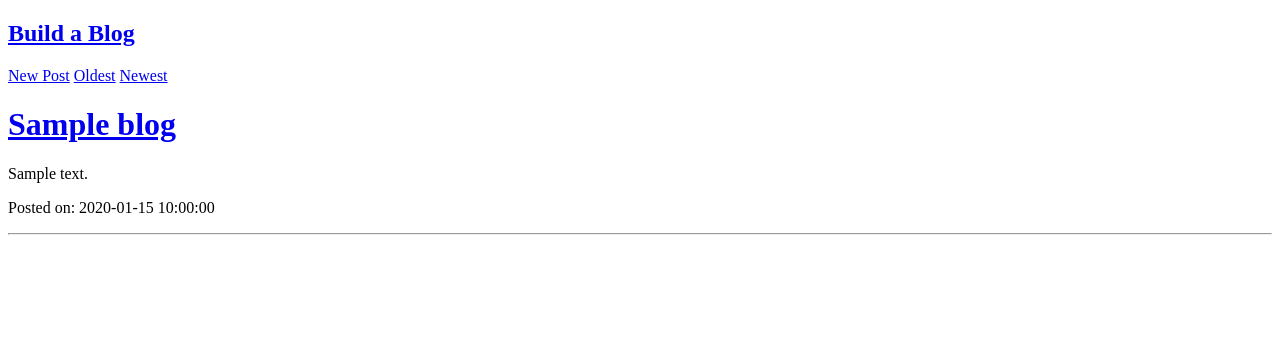
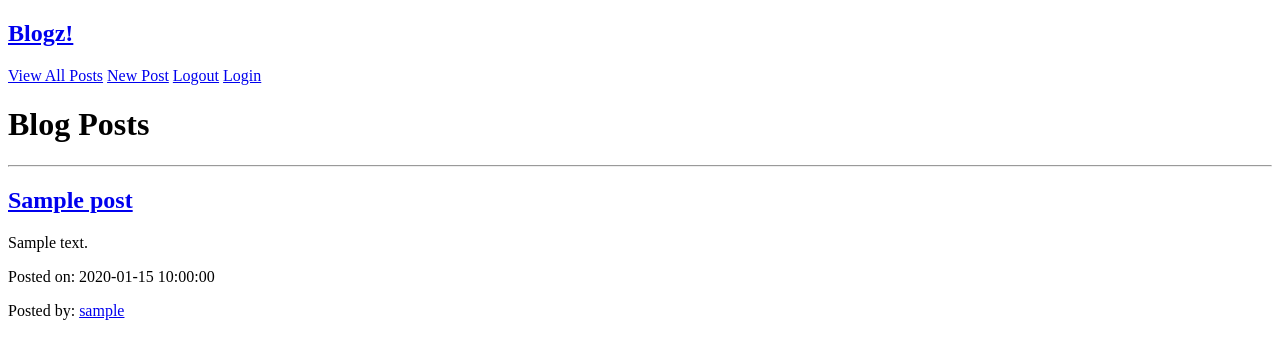
Before and after one commit to anhvuhoangvu/blogz, a Flask app: template templates/blog.html in a window 1280 px wide. Shown: the top 359 px of the page. Run offline with Flask 2, Linux system fonts and the light colour scheme; the visitor is signed in with stand-in values (Sample User, id 1); tables that the repository leaves empty hold one stand-in row (values such as "Sample post"); the template is opened without the code that fills it: most values are stand-ins (such as "Sample title", 1, 10 or a date in 2020); data that the repository does not hold is empty.

Commit message:
added more html templates

```diff
--- a/templates/base.html
+++ b/templates/base.html
@@ -8,10 +8,11 @@
   <body>
     <div class="container">
       <nav class="header">
-        <h1 class="title"><a href="/blog">Build a Blog</a></h1>
-        <a href="/post" class="left">New Post</a>
-        <a href="/blog?sort=oldest" class="right">Oldest</a>
-        <a href="/blog?sort=newest" class="right newest">Newest</a>
+        <h1 class="title"><a href="/">Blogz!</a></h1>
+        <a href="/blog" class="left spacing">View All Posts</a>
+        <a href="/newpost"><i class="fa fa-pencil" aria-hidden="true"></i> New Post</a>
+        <a href="/logout" class="right"><i class="fa fa-sign-out"></i> Logout</a>
+        <a href="/login" class="right spacing"><i class="fa fa-sign-in"></i> Login</a>
       </nav>
       {% block content %}
       {% endblock %}
--- a/templates/blog.html
+++ b/templates/blog.html
@@ -1,18 +1,16 @@
 {% extends "base.html" %}
 
 {% block content %}
-      <div class="content content-text wow fadeIn">
-        {% if blogs|length == 0 %}
-        <p>No blogs yet</p>
-        {% endif %}
-        {% for blog in blogs %}
-        <h1><a href="/blog?id={{blog.id}}">{{blog.title}}</a></h1>
-
-        <p>{{blog.body}}</p>
-
-        <p class="pub-date">Posted on: {{blog.created}}</p>
-
+      <div class="blog blog-text wow fadeIn">
+        <h1>Blog Posts</h1>
         <hr>
-        {% endfor %}
+          {% for post in posts %}
+          <div class="post">
+            <a href="/blog?id={{post.id}}"><p><h2>{{ post.title }}</h2></p></a>
+            <p class="body-text">{{ post.body }}</p>
+            <p class="pub-date">Posted on: {{ post.pub_date }}</p>
+            <p class="user">Posted by: <a href="/blog?userid={{post.owner_id}}">{{ post.owner.username }}</a></p>
+          </div>
+          {% endfor %}
       </div>
 {% endblock %}
```
Also changed, not shown: templates/index.html (added, +11 -0 lines), templates/login.html (added, +15 -0 lines), templates/newpost.html (added, +14 -0 lines), templates/post.html (+5 -14 lines), templates/signup.html (added, +16 -0 lines), templates/user.html (added, +16 -0 lines).
